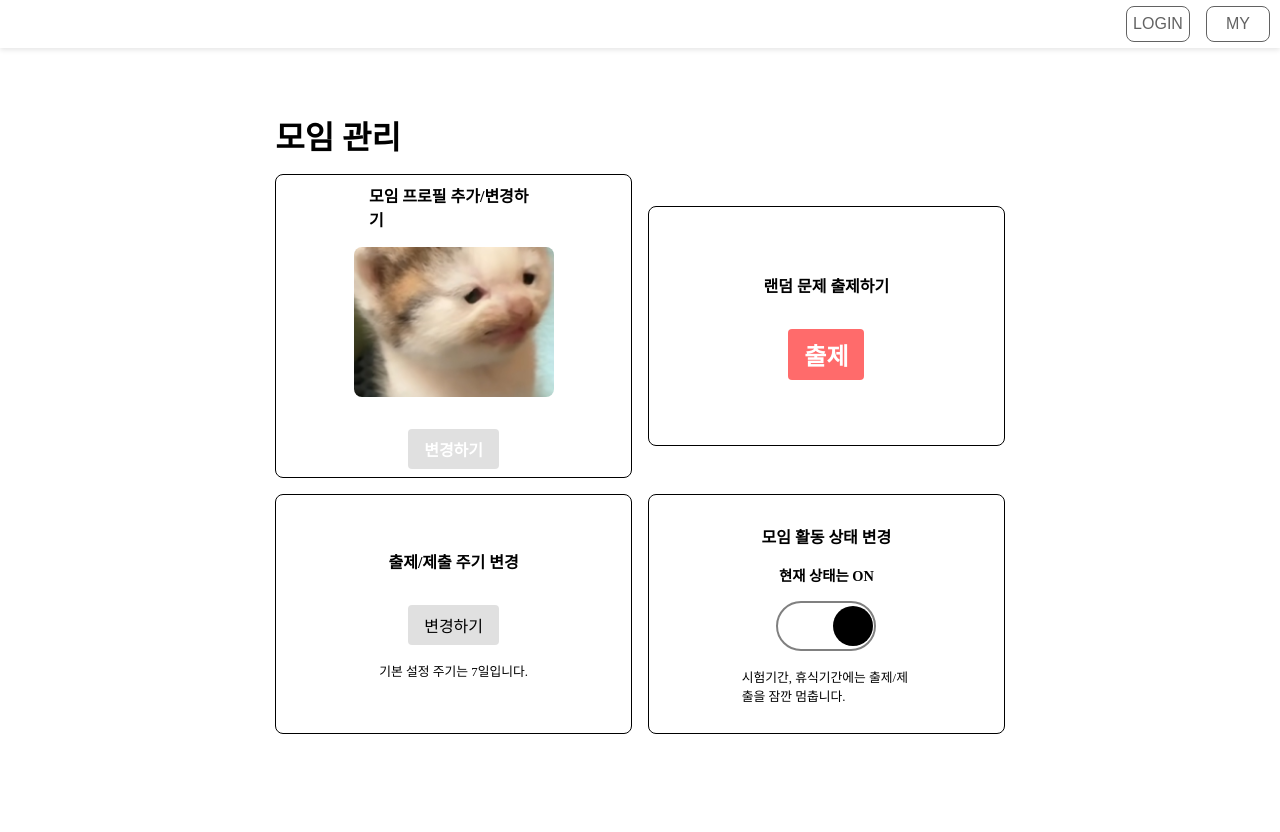
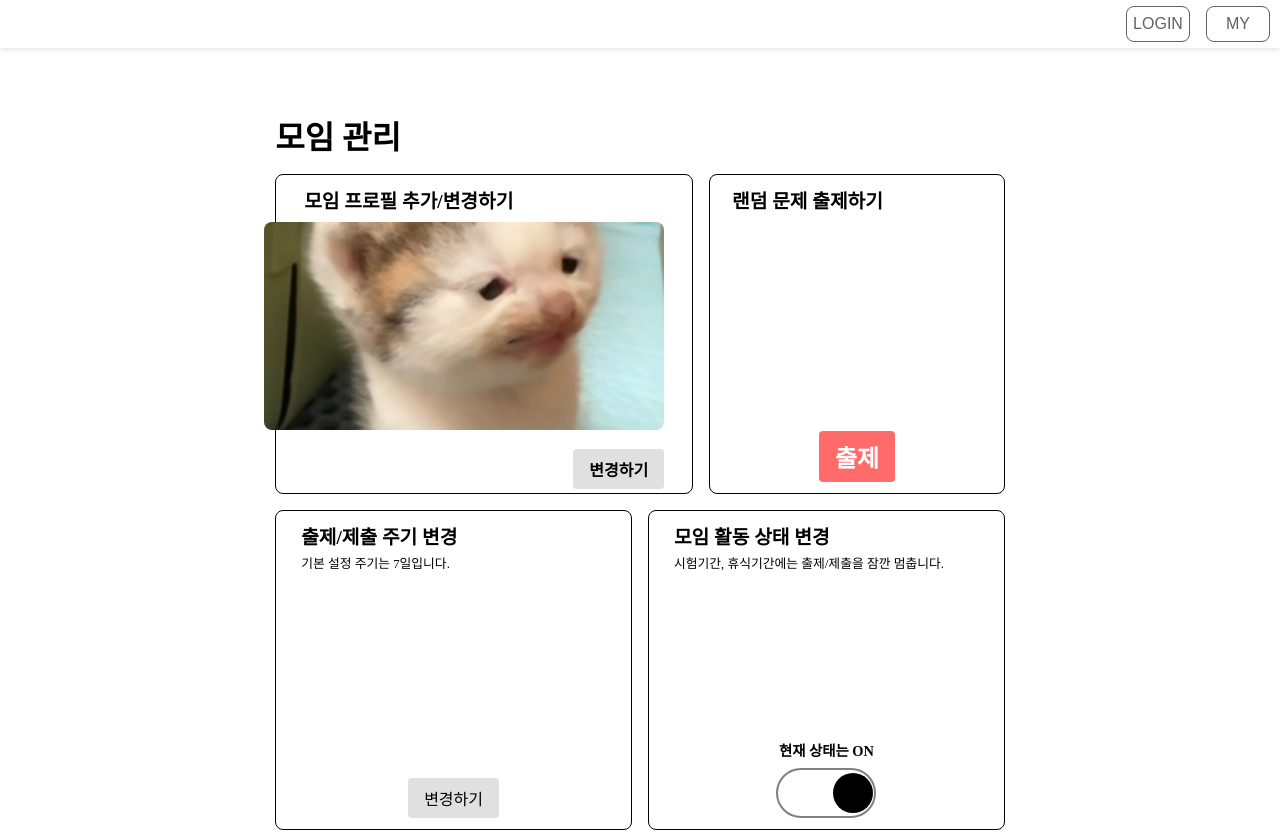
Before and after one commit to AlgorithmGenerator/AlgorithmGenerator-Web, a React (Vite) app in the folder conomoproject/: page /managemoimpage in a window 1280 px wide. Shown: the top 832 px of the page. Built offline with nearby package versions, Linux system fonts and the light colour scheme.

Commit message:
[ADD] managemoimpage 디자인추가

```diff
--- a/conomoproject/src/pages/mainpage/MoimSpace/managemoim/managemoimpage.jsx
+++ b/conomoproject/src/pages/mainpage/MoimSpace/managemoim/managemoimpage.jsx
@@ -16,8 +16,8 @@ const Container = styled.div`
 `;
 
 const ProfileImage = styled.img`
-  width: 200px;
-  height: 150px;
+  width: 25rem;
+  height: 13rem;
   border-radius: 8px;
   object-fit: cover;
 `;
@@ -82,7 +82,7 @@ border-radius: 0.5rem;
 padding: 0.5rem;
 background-color: transparent;
 width: 100%;
-min-height: 30vh;
+min-height: 40vh;
 display: flex;
 align-items: center;
 justify-content: center;
@@ -127,8 +127,12 @@ const ManageMoimPage = () => {
                 </CustomRow>
                 <CustomRow width='100%' alignItems='center' justifyContent='space-between' gap='1rem'>
                     <Grid>
-                        <CustomColumn width='50%' alignItems='center' justifyContent='center' gap='1rem'>
-                            <CustomFont color='black' font='1rem' fontWeight='bold'>모임 프로필 추가/변경하기</CustomFont>
+                        <CustomColumn width='90%' height='37vh' alignItems='center' justifyContent='space-between' gap='0.5rem'>
+                            <CustomRow width='100%' alignItems='center' justifyContent='flex-start'>
+                                <CustomFont color='black' font='1.2rem' fontWeight='bold'>모임 프로필 추가/변경하기</CustomFont>
+                            </CustomRow>
+
+                            <CustomColumn width='100%' alignItems='flex-end' justifyContent='center' gap='0.2rem'>
                                 <ProfileImage src={profileImage} alt="Current Profile" />
                                 <input
                                     type="file"
@@ -137,15 +141,20 @@ const ManageMoimPage = () => {
                                     id="profile-upload"
                                     onChange={handleProfileChange}
                                 />
+                                <CustomRow width='100%' alignItems='center' justifyContent='flex-end'>
                                     <Button as="label" htmlFor="profile-upload">
-                                변경하기
+                                        <CustomFont color='black' font='1rem' fontWeight='bold'>변경하기</CustomFont>
                                     </Button>
+                                </CustomRow>
+                            </CustomColumn>
                         </CustomColumn>
                     </Grid>
 
                     <Grid>
-                        <CustomColumn width='50%' alignItems='center' justifyContent='center' gap='1rem'>
-                            <CustomFont color='black' font='1rem' fontWeight='bold'>랜덤 문제 출제하기</CustomFont>
+                        <CustomColumn width='90%' height='37vh' alignItems='center' justifyContent='space-between' gap='1rem'>
+                            <CustomRow width='100%' alignItems='center' justifyContent='flex-start'>
+                                <CustomFont color='black' font='1.2rem' fontWeight='bold'>랜덤 문제 출제하기</CustomFont>
+                            </CustomRow>
                             <Button
                                 color="#ff6b6b"
                                 onClick={() => {
@@ -175,8 +184,11 @@ const ManageMoimPage = () => {
                 <CustomRow width='100%' alignItems='center' justifyContent='space-between' gap='1rem'>
 
                     <Grid>
-                        <CustomColumn width='50%' alignItems='center' justifyContent='center' gap='1rem'>
-                            <CustomFont color='black' font='1rem' fontWeight='bold'>출제/제출 주기 변경</CustomFont>
+                        <CustomColumn width='90%' height='37vh' alignItems='center' justifyContent='space-between' gap='1rem'>
+                            <CustomColumn width='100%' alignItems='flex-start' justifyContent='center' gap='0.2rem'>
+                                <CustomFont color='black' font='1.2rem' fontWeight='bold'>출제/제출 주기 변경</CustomFont>
+                                <CustomFont color='black' font='0.8rem'>기본 설정 주기는 7일입니다.</CustomFont>
+                            </CustomColumn>
 
                             <Button
                                 onClick={() => {
@@ -199,18 +211,24 @@ const ManageMoimPage = () => {
                             >
                                 <CustomFont color='black' font='1rem'>변경하기</CustomFont>
                             </Button>
-                            <CustomFont color='black' font='0.8rem'>기본 설정 주기는 7일입니다.</CustomFont>
+
                         </CustomColumn>
                     </Grid>
 
                     <Grid>
-                        <CustomColumn width='50%' alignItems='center' justifyContent='center' gap='1rem'>
-                            <CustomFont color='black' font='1rem' fontWeight='bold'>모임 활동 상태 변경</CustomFont>
+                        <CustomColumn width='90%' height='37vh' alignItems='center' justifyContent='space-between' gap='1rem'>
+                            <CustomColumn width='100%' alignItems='flex-start' justifyContent='center' gap='0.2rem'>
+                                <CustomFont color='black' font='1.2rem' fontWeight='bold'>모임 활동 상태 변경</CustomFont>
+                                <CustomFont color='black' font='0.8rem'>시험기간, 휴식기간에는 출제/제출을 잠깐 멈춥니다.</CustomFont>
+                            </CustomColumn>
+
+                            <CustomColumn width='100%' alignItems='center' justifyContent='center' gap='0.5rem'>
                                 <CustomFont color='black' font='0.9rem' fontWeight='bold'>현재 상태는 {toggleActive ? 'ON' : 'OFF'}</CustomFont>
                                 <ToggleButtonContainer onClick={handleToggleClick}>
                                     <ToggleButtonCircle isActive={toggleActive} />
                                 </ToggleButtonContainer>
-                            <CustomFont color='black' font='0.8rem'>시험기간, 휴식기간에는 출제/제출을 잠깐 멈춥니다.</CustomFont>
+                            </CustomColumn>
+
                         </CustomColumn>
                     </Grid>
                 </CustomRow>
```
Lines whose indentation alone changed are shown as unchanged.
